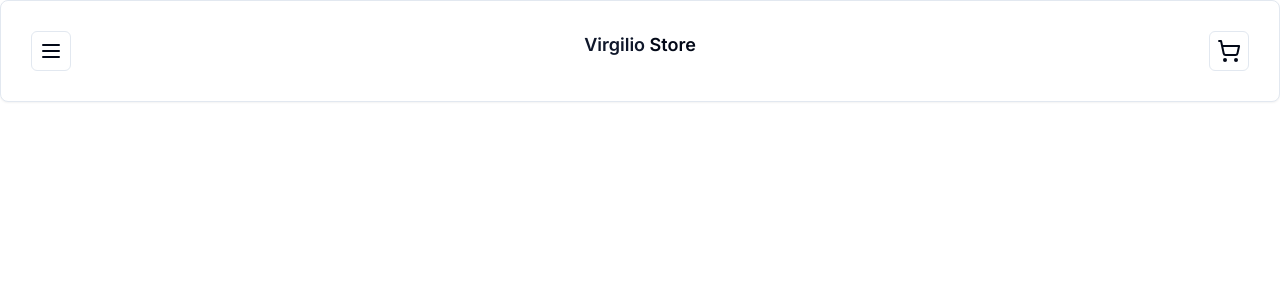
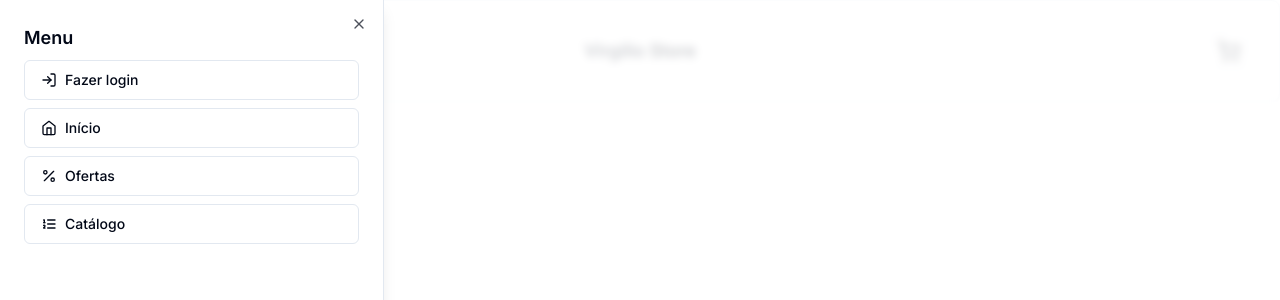
Before and after one commit to mateus-virgilio22/nextjs-virgilio-store, a Next.js app: page / in a window 1280 px wide. Both pictures are taken after a click on the button 51 px from the left and 51 px from the top of the page. Shown: the top 300 px of the page. Built offline with nearby package versions, Linux system fonts and the light colour scheme.

Commit message:
feat: add header menu using sheet component

```diff
--- a/package.json
+++ b/package.json
@@ -10,6 +10,7 @@
   },
   "dependencies": {
     "@prisma/client": "^5.4.2",
+    "@radix-ui/react-dialog": "^1.0.5",
     "@radix-ui/react-slot": "^1.0.2",
     "class-variance-authority": "^0.7.0",
     "clsx": "^2.0.0",
--- a/src/components/ui/header.tsx
+++ b/src/components/ui/header.tsx
@@ -1,16 +1,50 @@
-import { MenuIcon, ShoppingCartIcon } from "lucide-react";
+import { HomeIcon, ListOrderedIcon, LogInIcon, MenuIcon, PercentIcon, ShoppingCartIcon } from "lucide-react";
 import { Button } from "./button";
 import { Card } from "./card";
+import { Sheet, SheetContent, SheetHeader, SheetTrigger } from "./sheet";
 
 const Header = () => {
-    return <Card className="flex justify-between p-[1.875rem]">
+    return <Card className="flex justify-between p-[1.875rem] items-center">
 
-            <Button size="icon" variant="outline">
-                <MenuIcon />
-            </Button>
+            <Sheet>
+                <SheetTrigger asChild>
+                    <Button size="icon" variant="outline">
+                    <MenuIcon />
+                    </Button>
+                </SheetTrigger>
+
+                <SheetContent side="left">
+                    <SheetHeader className="text-left text-lg font-semibold">
+                        Menu
+                    </SheetHeader>
+
+                    <div className="mt-2 flex flex-col gap-2">
+                        <Button variant="outline" className="w-full justify-start gap-2">
+                            <LogInIcon size={16} />
+                            Fazer login
+                        </Button>
+
+                        <Button variant="outline" className="w-full justify-start gap-2">
+                            <HomeIcon size={16} />
+                            Início
+                        </Button>
+
+                        <Button variant="outline" className="w-full justify-start gap-2">
+                            <PercentIcon size={16} />
+                            Ofertas
+                        </Button>
+
+                        <Button variant="outline" className="w-full justify-start gap-2">
+                            <ListOrderedIcon size={16} />
+                            Catálogo
+                        </Button>
+                    </div>
+
+                </SheetContent>
+            </Sheet>
 
             <h1 className="text-lg font-semibold">
-                <span className="text-primary">Virgilio</span> Store
+                <span className="text-primary">Virgílio</span> Store
             </h1>
 
             <Button size="icon" variant="outline">
--- /dev/null
+++ b/src/components/ui/sheet.tsx
@@ -0,0 +1,146 @@
+"use client"
+
+import * as React from "react"
+import * as SheetPrimitive from "@radix-ui/react-dialog"
+import { cva, type VariantProps } from "class-variance-authority"
+import { X } from "lucide-react"
+
+import { cn } from "@/lib/utils"
+
+const Sheet = SheetPrimitive.Root
+
+const SheetTrigger = SheetPrimitive.Trigger
+
+const SheetClose = SheetPrimitive.Close
+
+const SheetPortal = ({
+  className,
+  ...props
+}: SheetPrimitive.DialogPortalProps) => (
+  <SheetPrimitive.Portal className={cn(className)} {...props} />
+)
+SheetPortal.displayName = SheetPrimitive.Portal.displayName
+
+const SheetOverlay = React.forwardRef<
+  React.ElementRef<typeof SheetPrimitive.Overlay>,
+  React.ComponentPropsWithoutRef<typeof SheetPrimitive.Overlay>
+>(({ className, ...props }, ref) => (
+  <SheetPrimitive.Overlay
+    className={cn(
+      "fixed inset-0 z-50 bg-background/80 backdrop-blur-sm data-[state=open]:animate-in data-[state=closed]:animate-out data-[state=closed]:fade-out-0 data-[state=open]:fade-in-0",
+      className
+    )}
+    {...props}
+    ref={ref}
+  />
+))
+SheetOverlay.displayName = SheetPrimitive.Overlay.displayName
+
+const sheetVariants = cva(
+  "fixed z-50 gap-4 bg-background p-6 shadow-lg transition ease-in-out data-[state=open]:animate-in data-[state=closed]:animate-out data-[state=closed]:duration-300 data-[state=open]:duration-500",
+  {
+    variants: {
+      side: {
+        top: "inset-x-0 top-0 border-b data-[state=closed]:slide-out-to-top data-[state=open]:slide-in-from-top",
+        bottom:
+          "inset-x-0 bottom-0 border-t data-[state=closed]:slide-out-to-bottom data-[state=open]:slide-in-from-bottom",
+        left: "inset-y-0 left-0 h-full w-3/4 border-r data-[state=closed]:slide-out-to-left data-[state=open]:slide-in-from-left sm:max-w-sm",
+        right:
+          "inset-y-0 right-0 h-full w-3/4  border-l data-[state=closed]:slide-out-to-right data-[state=open]:slide-in-from-right sm:max-w-sm",
+      },
+    },
+    defaultVariants: {
+      side: "right",
+    },
+  }
+)
+
+interface SheetContentProps
+  extends React.ComponentPropsWithoutRef<typeof SheetPrimitive.Content>,
+    VariantProps<typeof sheetVariants> {}
+
+const SheetContent = React.forwardRef<
+  React.ElementRef<typeof SheetPrimitive.Content>,
+  SheetContentProps
+>(({ side = "right", className, children, ...props }, ref) => (
+  <SheetPortal>
+    <SheetOverlay />
+    <SheetPrimitive.Content
+      ref={ref}
+      className={cn(sheetVariants({ side }), className)}
+      {...props}
+    >
+      {children}
+      <SheetPrimitive.Close className="absolute right-4 top-4 rounded-sm opacity-70 ring-offset-background transition-opacity hover:opacity-100 focus:outline-none focus:ring-2 focus:ring-ring focus:ring-offset-2 disabled:pointer-events-none data-[state=open]:bg-secondary">
+        <X className="h-4 w-4" />
+        <span className="sr-only">Close</span>
+      </SheetPrimitive.Close>
+    </SheetPrimitive.Content>
+  </SheetPortal>
+))
+SheetContent.displayName = SheetPrimitive.Content.displayName
+
+const SheetHeader = ({
+  className,
+  ...props
+}: React.HTMLAttributes<HTMLDivElement>) => (
+  <div
+    className={cn(
+      "flex flex-col space-y-2 text-center sm:text-left",
+      className
+    )}
+    {...props}
+  />
+)
+SheetHeader.displayName = "SheetHeader"
+
+const SheetFooter = ({
+  className,
+  ...props
+}: React.HTMLAttributes<HTMLDivElement>) => (
+  <div
+    className={cn(
+      "flex flex-col-reverse sm:flex-row sm:justify-end sm:space-x-2",
+      className
+    )}
+    {...props}
+  />
+)
+SheetFooter.displayName = "SheetFooter"
+
+const SheetTitle = React.forwardRef<
+  React.ElementRef<typeof SheetPrimitive.Title>,
+  React.ComponentPropsWithoutRef<typeof SheetPrimitive.Title>
+>(({ className, ...props }, ref) => (
+  <SheetPrimitive.Title
+    ref={ref}
+    className={cn("text-lg font-semibold text-foreground", className)}
+    {...props}
+  />
+))
+SheetTitle.displayName = SheetPrimitive.Title.displayName
+
+const SheetDescription = React.forwardRef<
+  React.ElementRef<typeof SheetPrimitive.Description>,
+  React.ComponentPropsWithoutRef<typeof SheetPrimitive.Description>
+>(({ className, ...props }, ref) => (
+  <SheetPrimitive.Description
+    ref={ref}
+    className={cn("text-sm text-muted-foreground", className)}
+    {...props}
+  />
+))
+SheetDescription.displayName = SheetPrimitive.Description.displayName
+
+export {
+  Sheet,
+  SheetPortal,
+  SheetOverlay,
+  SheetTrigger,
+  SheetClose,
+  SheetContent,
+  SheetHeader,
+  SheetFooter,
+  SheetTitle,
+  SheetDescription,
+}
```
Also changed, not shown: 1 other file (tests, documents, lock files or other folders).
